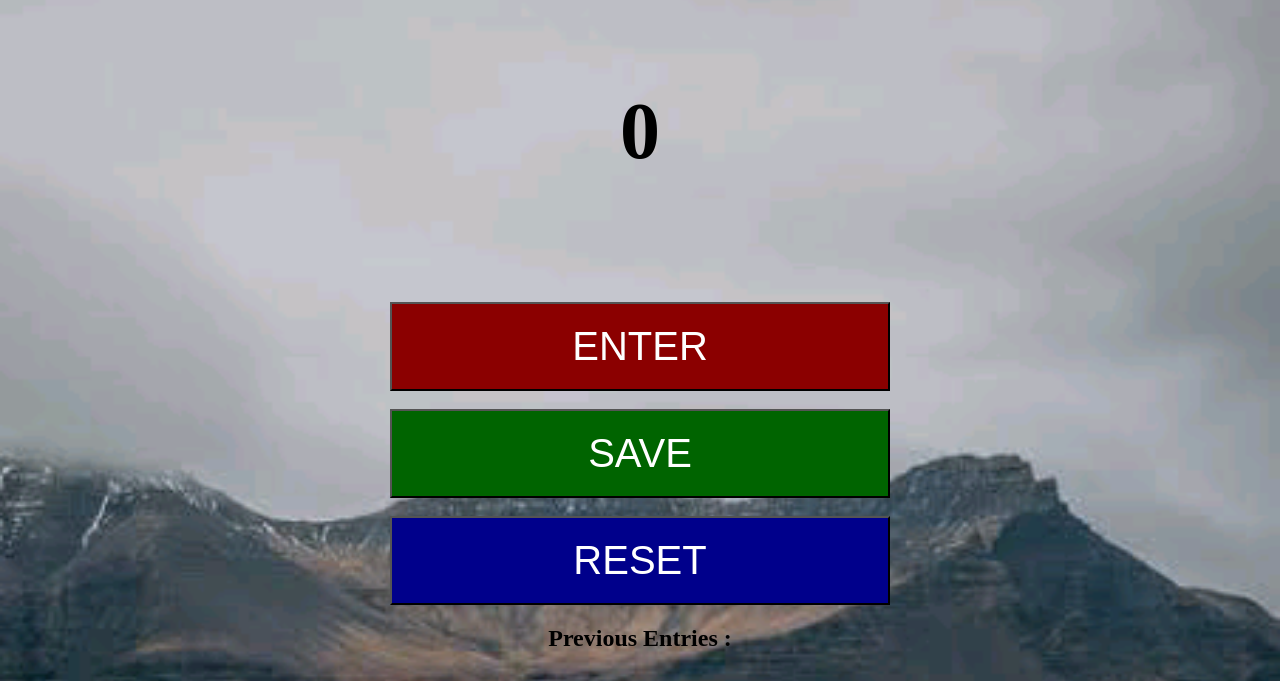
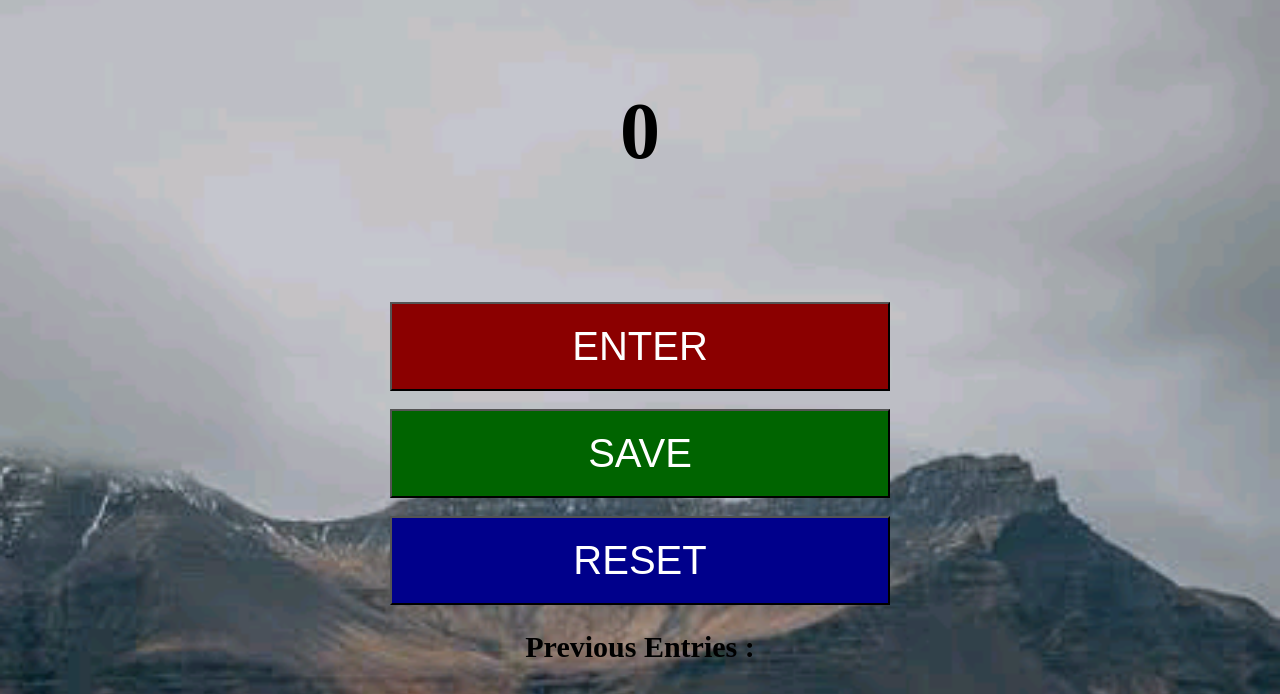
Before and after one commit to Highshirt99/People_Counter_App, a plain HTML site: page index.html in a window 1280 px wide. Shown: the part 119-813 px from the top of the page. Drawn offline with Linux system fonts and the light colour scheme.

Commit message:
Update index.html

```diff
--- a/index.html
+++ b/index.html
@@ -72,6 +72,8 @@ button{
 
 button#save{background-color: darkgreen;}
 button#reset{background-color: darkblue;}
+h2,h3{font-size: 30px;}
+h2{color: dark red;}
 
 </style>
 
```
